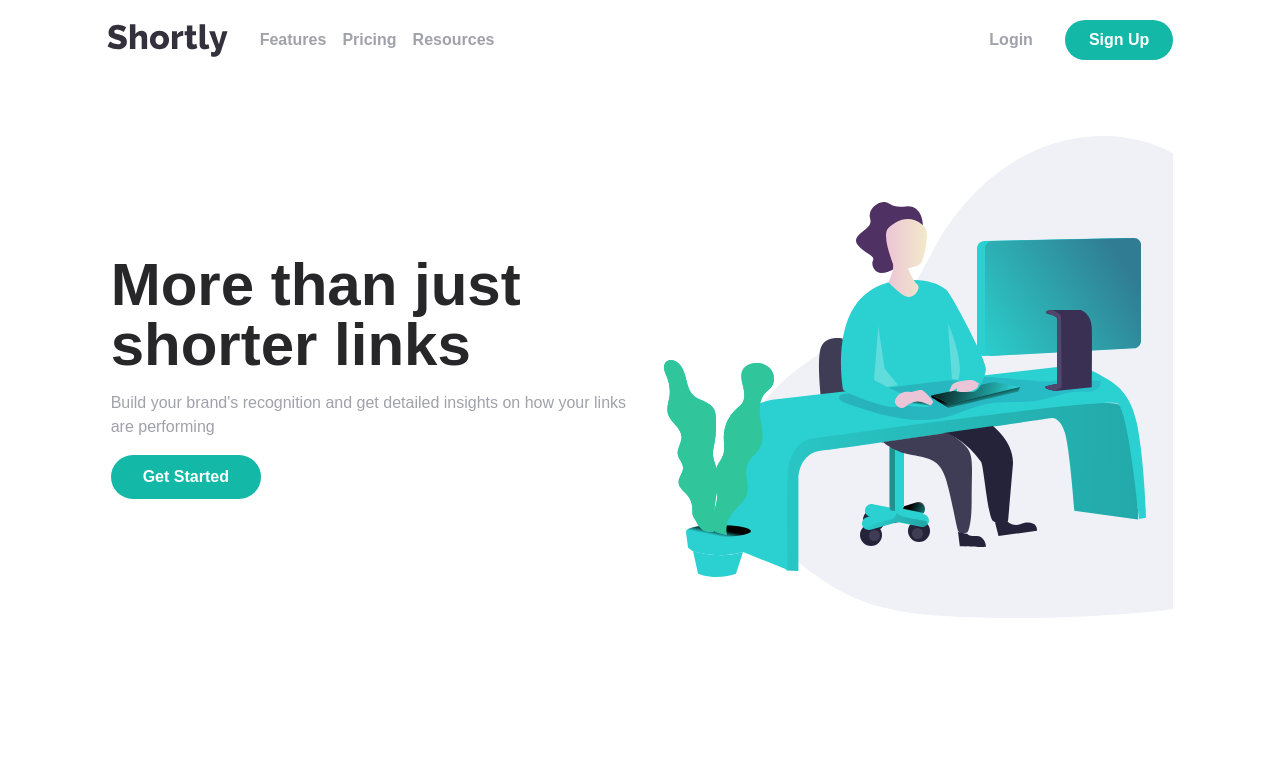
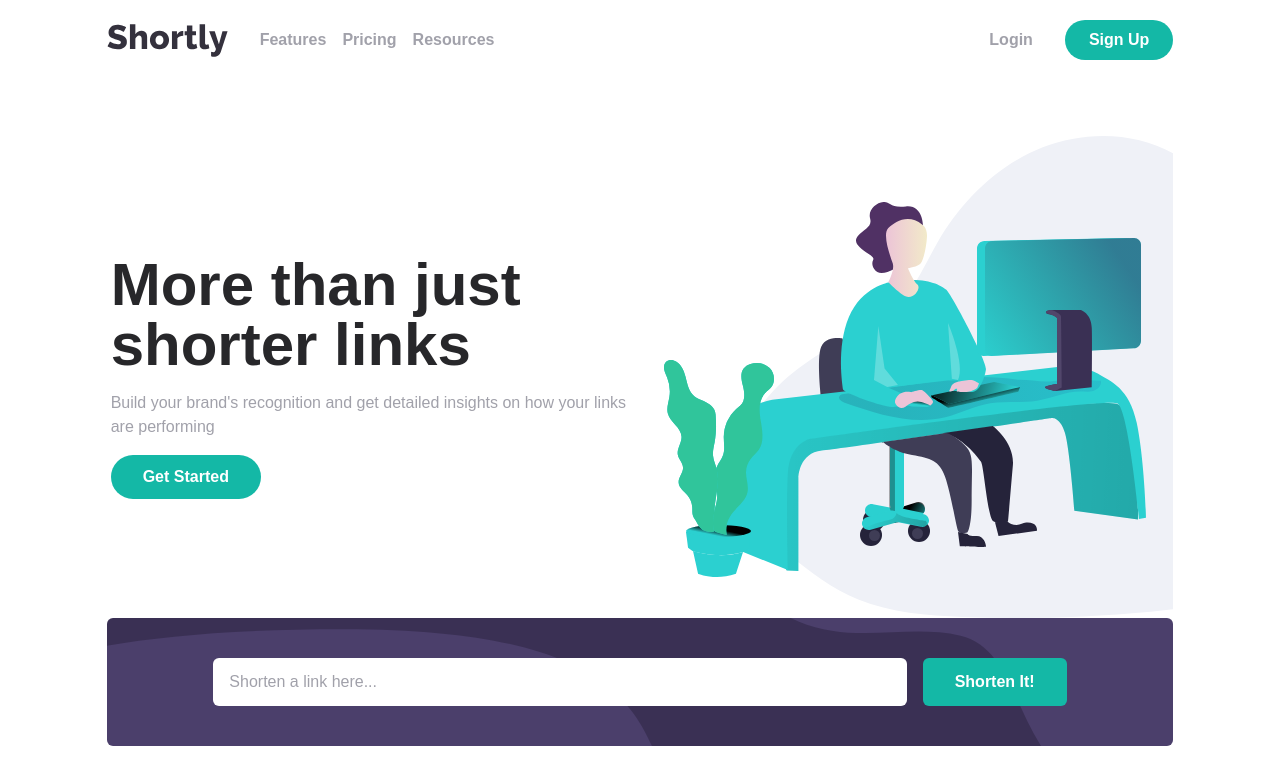
Before and after one commit to michelwene/url-shortening, a React (Create React App) app: page / in a window 1280 px wide. Shown: the top 784 px of the page. Built offline with nearby package versions, Linux system fonts and the light colour scheme.

Commit message:
feat: component Shorten

```diff
--- a/src/components/Header/index.jsx
+++ b/src/components/Header/index.jsx
@@ -7,17 +7,17 @@ export default function Header() {
         <Logo />
         <ul className="flex items-center gap-x-4 font-bold text-zinc-400 ">
           <li>
-            <a href="/" className="hover:text-gray-500 hover:underline">
+            <a href="/" className="hover:text-gray-700 hover:underline">
               Features
             </a>
           </li>
           <li>
-            <a href="/" className="hover:text-gray-500 hover:underline">
+            <a href="/" className="hover:text-gray-700 hover:underline">
               Pricing
             </a>
           </li>
           <li>
-            <a href="/" className="hover:text-gray-500 hover:underline">
+            <a href="/" className="hover:text-gray-700 hover:underline">
               Resources
             </a>
           </li>
--- a/src/components/Layout/index.jsx
+++ b/src/components/Layout/index.jsx
@@ -1,11 +1,13 @@
 import Header from "../Header";
 import { Main } from "../Main";
+import { ShortenLink } from "../Shorten";
 
 export default function Layout() {
   return (
     <div className="flex items-center w-5/6 h-screen mx-auto flex-col overflow-x-hidden">
       <Header />
       <Main />
+      <ShortenLink />
     </div>
   );
 }
--- /dev/null
+++ b/src/components/Shorten/index.jsx
@@ -0,0 +1,21 @@
+import { Button } from "../Button";
+
+export function ShortenLink() {
+  return (
+    <div className="w-full h-32 bg-[url('/public/images/bg-shorten-desktop.svg')] bg-no-repeat bg-center bg-cover bg-[#3A3054] rounded-md">
+      <div className="w-4/5 h-full mx-auto flex items-center justify-center gap-x-4">
+        <input
+          type="text"
+          className="flex-1 h-12 rounded-md px-4  placeholder:text-zinc-400 focus:outline-none focus:ring focus:rign-purple-500 focus:shadow-outline-purple"
+          placeholder="Shorten a link here..."
+        />
+        <Button
+          type="submit"
+          className="h-12 px-8 py-2.5 bg-teal-500 text-white rounded-md font-bold hover:opacity-70 active:bg-teal-700 focus:outline-none focus:ring focus:rign-teal-700 focus:shadow-outline-teal"
+        >
+          Shorten It!
+        </Button>
+      </div>
+    </div>
+  );
+}
```
